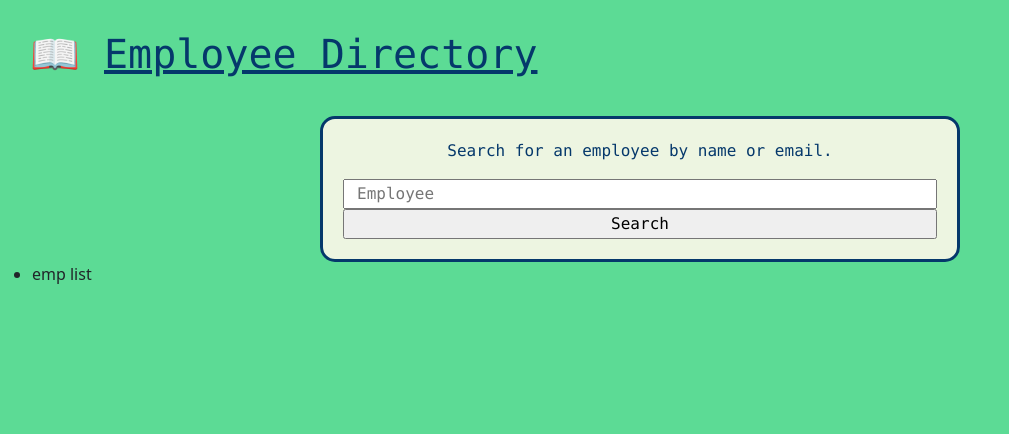
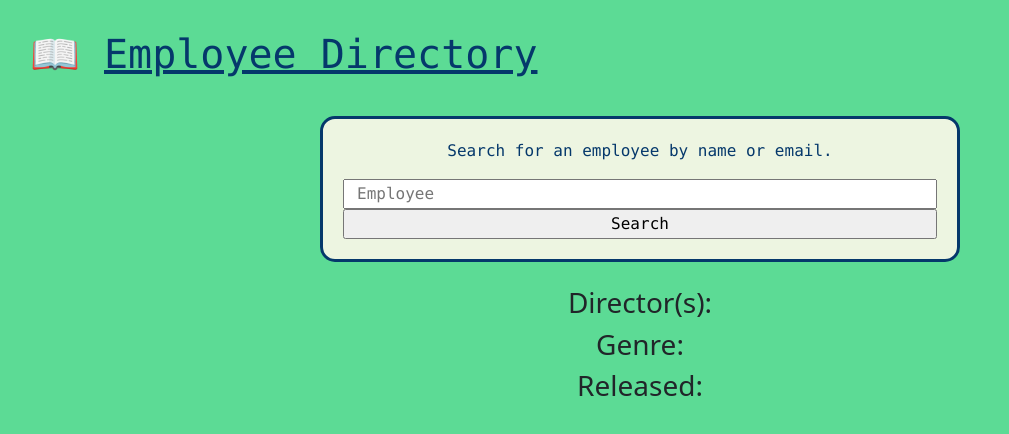
Before and after one commit to JXIong15/19-employee-directory, a React (Create React App) app: page / in a window 1280 px wide. Shown: the top 434 px of the page, without its empty margins (0-1009 px from the left). Built offline with nearby package versions, Linux system fonts and the light colour scheme; no server answers.

Commit message:
employee js page renders

```diff
--- a/src/components/Directory.js
+++ b/src/components/Directory.js
@@ -1,5 +1,6 @@
 import React from "react";
 import API from "../utils/API";
+import Employee from "./Employee";
 
 class Directory extends React.Component {
     state = {
@@ -11,10 +12,10 @@ class Directory extends React.Component {
 
     componentDidMount = () => {
         API.genEmployees()
-            .then(res => this.setState({ empList: res.data }))
+            .then(res => this.setState({ empList: res.data.results }))
+            // .then(res => console.log(this.state.empList))
             .catch(err => console.log(err));
     }
-
 
     handleSearch = (event) => {
         event.preventDefault();
@@ -34,11 +35,9 @@ class Directory extends React.Component {
                     </form>
                 </div>
                 <div className="emp-list">
-                    <ul>
-                        <li>emp list</li>
-                    </ul>
+                    <Employee empList = {this.state.empList} />
 
-                    {this.state.empList}
+                    {/* {this.state.empList} */}
 
                 </div>
 
--- a/src/components/Employee.js
+++ b/src/components/Employee.js
@@ -0,0 +1,14 @@
+import React from "react";
+
+function Employee(props) {
+  return (
+    <div className="text-center">
+      <img alt={props.title} className="img-fluid" src={props.src} style={{ margin: "0 auto" }} />
+      <h3>Director(s): {props.director}</h3>
+      <h3>Genre: {props.genre}</h3>
+      <h3>Released: {props.released}</h3>
+    </div>
+  );
+}
+
+export default Employee;
--- a/src/utils/API.js
+++ b/src/utils/API.js
@@ -1,7 +1,14 @@
 import axios from "axios";
 
-export default {
-    genEmployees: function() {
-      return axios.get("https://randomuser.me/api/");
-    }
-  };
+const genEmpList = {
+  genEmployees: function() {
+    return axios.get("https://randomuser.me/api/?results=100");
+  }
+}
+
+ export default genEmpList;
+//{
+//     genEmployees: function() {
+//       return axios.get("https://randomuser.me/api/?results=100");
+//     }
+//   };
```
